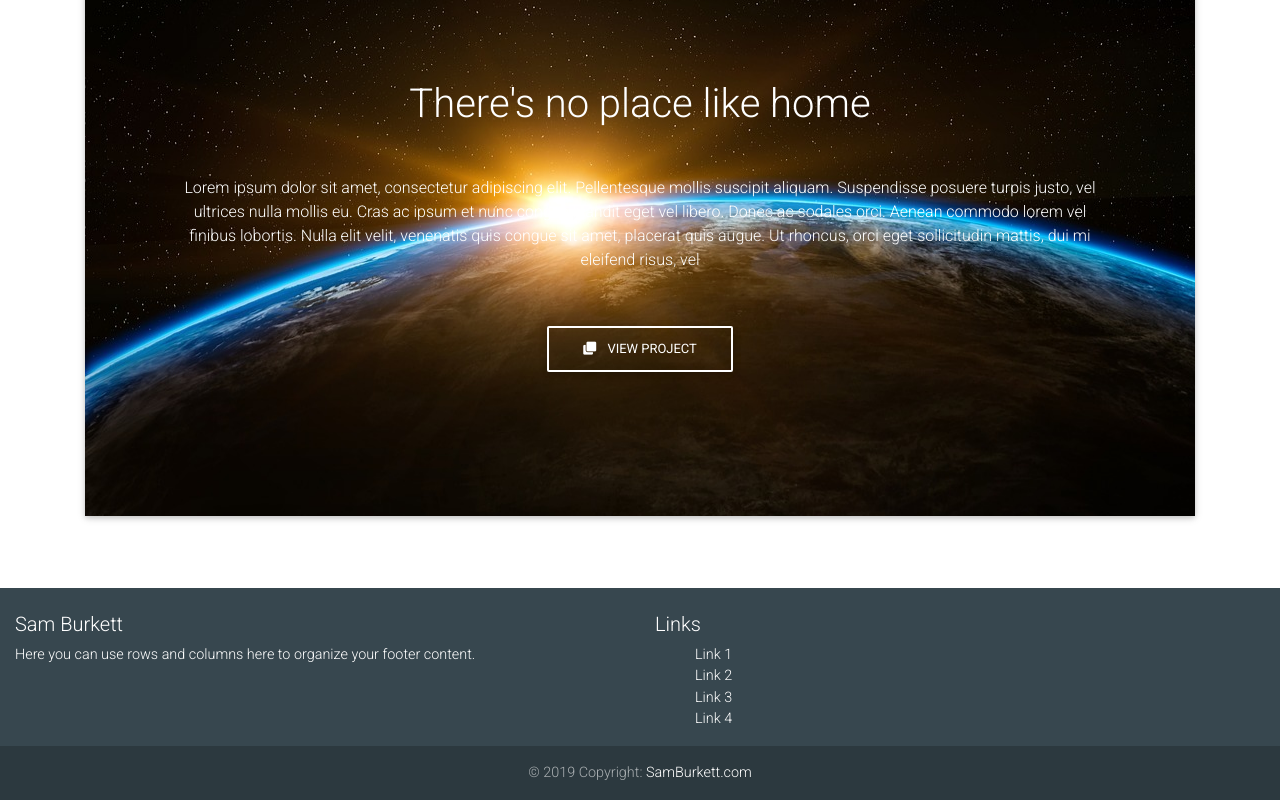
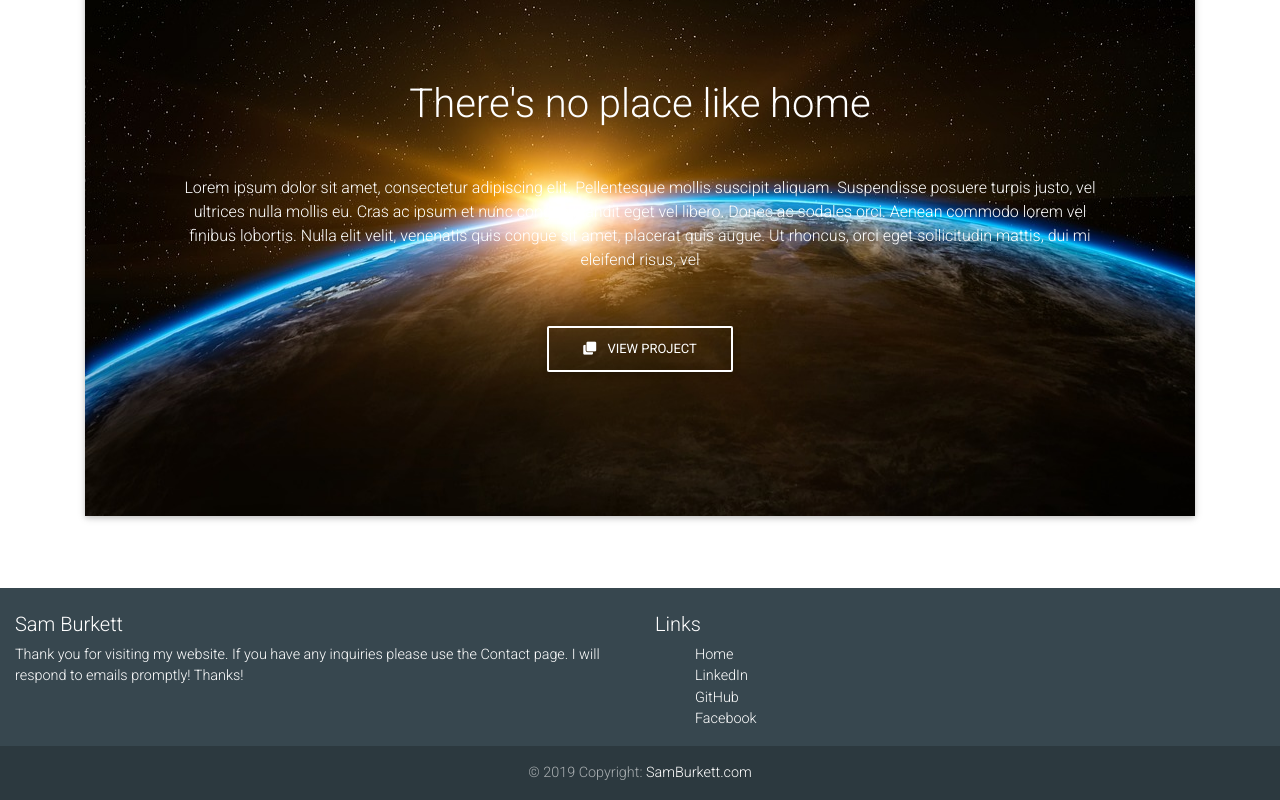
Before and after one commit to Lee7b/sbappold, a React (Create React App) app in the folder client/: page / in a window 1280 px wide. Shown: the part 876-1676 px from the top of the page. Built offline with nearby package versions, Linux system fonts and the light colour scheme.

Commit message:
updated home page

```diff
--- a/client/src/components/Footer.js
+++ b/client/src/components/Footer.js
@@ -10,24 +10,23 @@ export default class Footer extends React.Component {
                 <MDBCol md="6">
                   <h5 className="title">Sam Burkett</h5>
                   <p>
-                    Here you can use rows and columns here to organize your footer
-                    content.
+                    Thank you for visiting my website. If you have any inquiries please use the Contact page. I will respond to emails promptly! Thanks!
                   </p>
                  </MDBCol>
                 <MDBCol md="6">
                   <h5 className="title">Links</h5>
                     <ul>
                       <li className="list-unstyled">
-                      <a href="#!">Link 1</a>
+                      <a href="/">Home</a>
                       </li>
                       <li className="list-unstyled">
-                      <a href="#!">Link 2</a>
+                      <a href="https://www.linkedin.com/in/samuel-burkett/">LinkedIn</a>
                       </li>
                       <li className="list-unstyled">
-                      <a href="#!">Link 3</a>
+                      <a href="#!">GitHub</a>
                       </li>
                       <li className="list-unstyled">
-                      <a href="#!">Link 4</a>
+                      <a href="#!">Facebook</a>
                      </li>
                    </ul>
                 </MDBCol>
```
